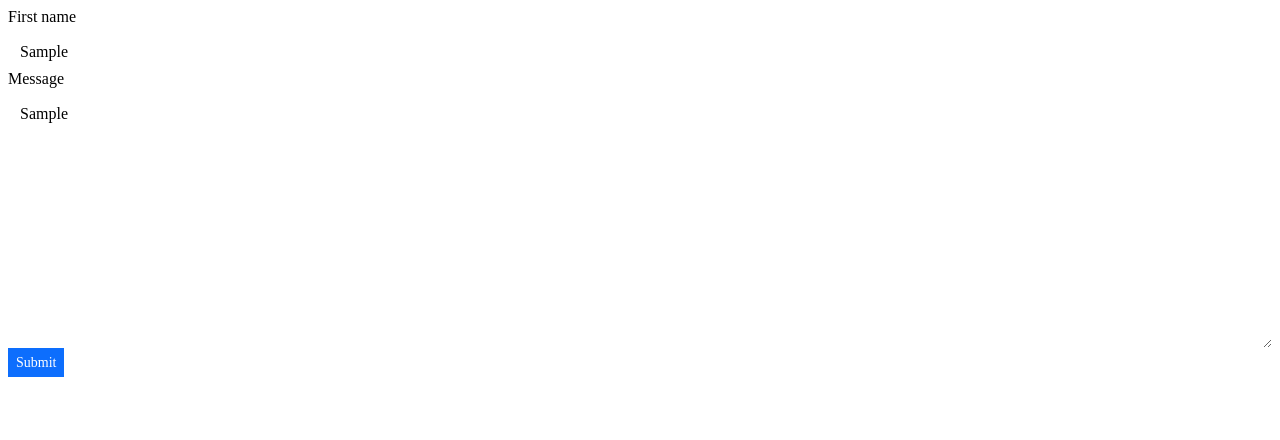
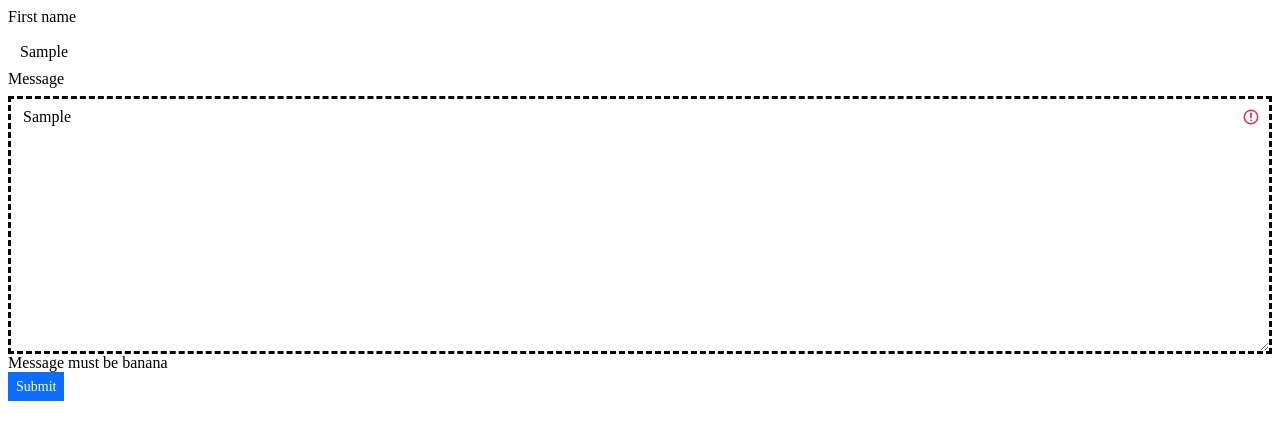
Before and after one commit to Mouhamet99/LetsAngular, an Angular app: page / in a window 1280 px wide. Both pictures are taken after typing "Sample", "Sample" into the empty fields and a click on the button "Submit". Shown: the top 440 px of the page. Built offline with nearby package versions, Linux system fonts and the light colour scheme.

Commit message:
styling invalid input field

```diff
--- a/src/app/contact-form/contact-form.component.css
+++ b/src/app/contact-form/contact-form.component.css
@@ -1 +1,4 @@
 @import "~bootstrap/dist/css/bootstrap.css";
+.form-control.ng-touched.ng-invalid{
+    border-style: dashed ;
+}
--- a/src/app/contact-form/contact-form.component.html
+++ b/src/app/contact-form/contact-form.component.html
@@ -3,16 +3,14 @@
     <label for="firstName" class="form-label">
       First name
     </label>
-      <input ngModel name="firstName" #firstName="ngModel"  id="firstName"  class="form-control"
-      [class.is-invalid]="firstName.touched && firstName.control.value === ''"
-      (change)="log(firstName)"
-      minlength="3"
-      maxlength="10"
-      required
-      >
+    <input ngModel name="firstName" #firstName="ngModel" id="firstName" class="form-control"
+      [class.is-invalid]="firstName.touched && firstName.control.value === ''" (change)="log(firstName)" minlength="3"
+      maxlength="10" required>
     <div class="" *ngIf="firstName.touched">
-        <span *ngIf="firstName.errors?.['minlength']">Username must be at least {{firstName.errors?.['minlength'].requiredLength}} characters</span>
-        <span *ngIf="firstName.errors?.['maxlength']">Username must not be greater than {{firstName.errors?.['maxlength'].requiredLength}} characters</span>
+      <span *ngIf="firstName.errors?.['minlength']">Username must be at least
+        {{firstName.errors?.['minlength'].requiredLength}} characters</span>
+      <span *ngIf="firstName.errors?.['maxlength']">Username must not be greater than
+        {{firstName.errors?.['maxlength'].requiredLength}} characters</span>
       <span *ngIf="firstName.errors?.['required']">Username required</span>
     </div>
   </div>
@@ -20,7 +18,12 @@
     <label for="message" class="form-label">
       Message
     </label>
-      <textarea ngModel name="message" id="message" class="form-control" cols="30" rows="10"></textarea>
+    <textarea ngModel name="message" required pattern="banana" id="message" #message="ngModel" (change)="log(message)"
+      class="form-control" [class.is-invalid]="message.touched && message.invalid" cols="30" rows="10"></textarea>
+    <div *ngIf="message.touched">
+      <span *ngIf="message.errors?.['pattern']"> Message must be banana</span>
+      <span *ngIf="message.errors?.['required']"> Message required</span>
+    </div>
   </div>
   <div class="form-group">
     <button class="btn btn-sm btn-primary" type="submit"> Submit</button>
```
Lines whose indentation alone changed are shown as unchanged.
